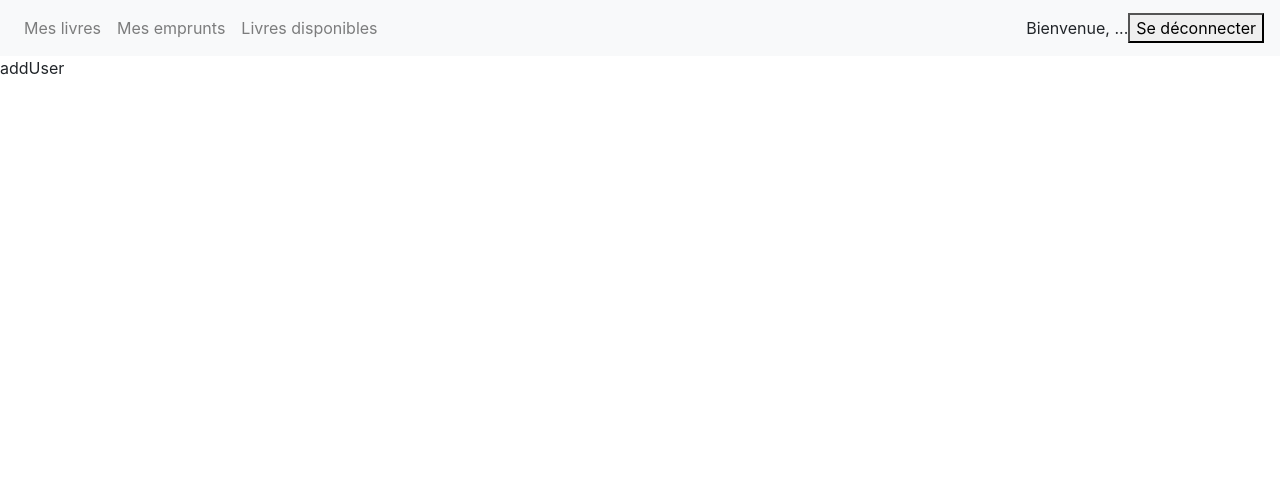
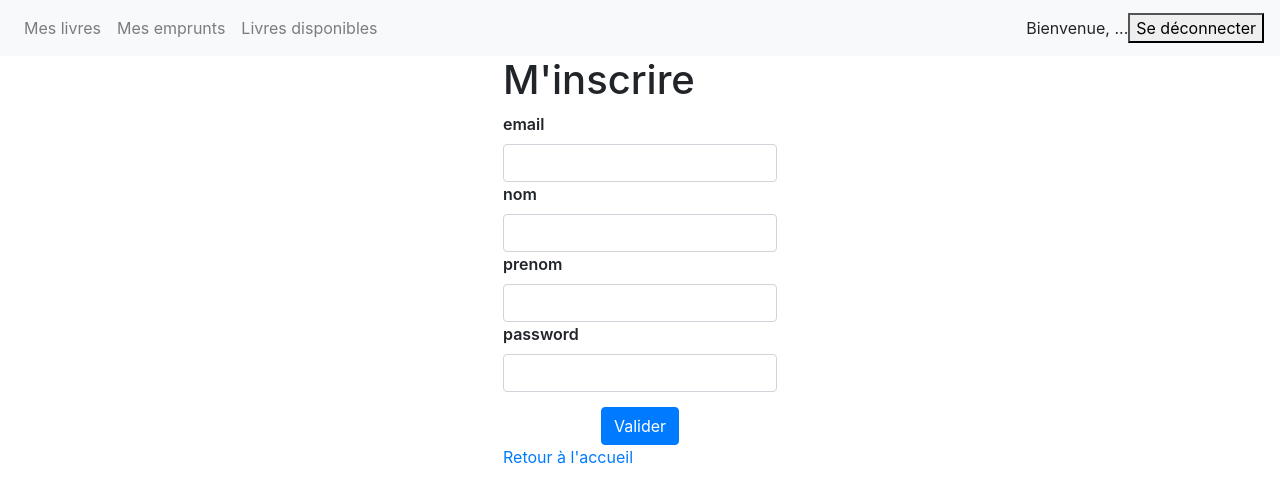
Before and after one commit to smaestri/sharebook-react, a React (Create React App) app in the folder frontend/: page /addUser in a window 1280 px wide. Shown: the top 502 px of the page. Built offline with nearby package versions, Linux system fonts and the light colour scheme.

Commit message:
Section 9 - Formulaires en REACT

```diff
--- a/frontend/src/AddBook.js
+++ b/frontend/src/AddBook.js
@@ -1,9 +1,61 @@
-import {useParams} from 'react-router-dom'
+import React from 'react'
+import { useParams } from 'react-router-dom'
+import "./AddBook.scss"
 
 export default function AddBook() {
-    let {bookId} = useParams();
-    if(bookId) {
+    let { bookId } = useParams();
+    const [bookData, setBookData] = React.useState({name: '', categoryId: 1 })
+    const categories = [{
+        id: 1,
+        label: "BD"
+    },
+    {
+        id: 2,
+        label: "Roman"
+    },
+    {
+        id: 3,
+        label: "Informatique"
+    }]
+
+    if (bookId) {
         return "update book"
     }
-    return "addBook"
+
+    const handleChange = (event) => {
+        let currentState = {...bookData};
+        currentState[event.target.name] = event.target.value;
+        setBookData(currentState)
+    }
+
+    const onSubmit = (event) => {
+        event.preventDefault();
+        console.log("onSubmit")
+        console.log(bookData)
+        // TODO
+    }
+
+    return (
+        <div className="container-add-book">
+            <h1>Ajouter un livre</h1>
+            <form onSubmit={onSubmit}>
+                <div>
+                    <label>Nom du livre</label>
+                    <input name="name" type="text" onChange={handleChange} className="form-control"></input>
+                </div>
+                <div>
+                    <label>Catégorie du livre</label>
+                    <select name="categoryId" onChange={handleChange} className="form-control">
+                        {categories.map(category => (
+                            <option key={category.id} value={category.id}>{category.label}</option>
+                        ))}
+                    </select>
+                </div>
+                <div className="container-submit">
+                    <input type="submit" value='Valider' className="btn btn-primary"></input>
+                </div>
+
+            </form>
+        </div>
+    )
 }
--- /dev/null
+++ b/frontend/src/AddBook.scss
@@ -0,0 +1,8 @@
+.container-add-book {
+    width: 350px;
+
+    .container-submit {
+        margin-top: 15px;
+        margin-bottom: 15px;
+    }
+}
--- a/frontend/src/AddUser.js
+++ b/frontend/src/AddUser.js
@@ -1,3 +1,65 @@
-export default function AddUser() {
-  return "addUser"
+import React from 'react'
+import { Link, withRouter } from "react-router-dom";
+
+import './AddUser.scss'
+
+class AddUser extends React.Component {
+
+  constructor() {
+    super();
+    this.state = { userData: {}, showModal: false }
+  }
+
+  handleChange = (event) => {
+    let currentState = { ...this.state.userData };
+    currentState[event.target.name] = event.target.value;
+    this.setState({ userData: currentState })
+  }
+
+  handleCloseModal = () => {
+    this.setState({ showModal: false })
+  }
+
+  onSubmit = (event) => {
+    event.preventDefault();
+    console.log("onSubmit")
+    console.log(this.state.userData)
+
+  }
+
+  render() {
+    return (
+      <div className="add-user-container">
+        <div>
+          <h1>M'inscrire</h1>
+          <div>
+            <form onSubmit={this.onSubmit}>
+              <div>
+                <label>email</label>
+                <input name="email" type="text" className="form-control" onChange={this.handleChange} />
+              </div>
+              <div>
+                <label>nom</label>
+                <input name="lastName" type="text" className="form-control" onChange={this.handleChange} />
+              </div>
+              <div>
+                <label>prenom</label>
+                <input name="firstName" type="text" className="form-control" onChange={this.handleChange} />
+              </div>
+              <div>
+                <label>password</label>
+                <input name="password" type="password" className="form-control" onChange={this.handleChange} />
+              </div>
+              <div className="container-valid text-center">
+                <input type="submit" value="Valider" className="btn btn-primary" onChange={this.handleChange} />
+              </div>
+            </form>
+          </div>
+          <div><Link to="/">Retour à l'accueil</Link></div>
+        </div>
+      </div>
+    )
+  }
 }
+
+export default withRouter(AddUser)
--- /dev/null
+++ b/frontend/src/AddUser.scss
@@ -0,0 +1,13 @@
+.add-user-container {
+  display: flex;
+  align-content: center;
+  justify-content: center;
+
+  label {
+      font-weight: 600;
+  }
+
+  .container-valid {
+      margin-top: 15px;
+  }
+}
--- a/frontend/src/Login.js
+++ b/frontend/src/Login.js
@@ -1,3 +1,59 @@
-export default function Login() {
-    return "Login"
+import React from 'react'
+import logo from './logo.jpg';
+import { Link } from "react-router-dom";
+import './Login.scss'
+
+export default class Login extends React.Component {
+
+    constructor() {
+        super();
+        this.state = { userData: {} }
+        this.handleChange = this.handleChange.bind(this)
+        this.onSubmit = this.onSubmit.bind(this)
+        this.handleCloseModal = this.handleCloseModal.bind(this)
+    }
+
+    handleChange(event) {
+        let currentState = {...this.state.userData};
+        currentState[event.target.name] = event.target.value;
+        this.setState({ userData: currentState })
+    }
+
+    onSubmit(event) {
+        event.preventDefault();
+        console.log("onsubmit")
+        console.log(this.state.userData)
+
+    }
+
+    handleCloseModal() {
+        this.setState({ showModal: false })
+    }
+
+    render() {
+        return (
+            <div className="login-container">
+                <div>
+                    <div>
+                        <img src={logo} alt="Logo" />
+                    </div>
+                    <div className="title">
+                        Bienvenue sur Sharebook!
+                    </div>
+                    <div className="form-container">
+                        <form onSubmit={this.onSubmit}>
+                            <span>Mail: </span>
+                            <input type="text" className="form-control" name="email" onChange={this.handleChange}></input>
+                            <span>Passsword: </span>
+                            <input type="password" className="form-control" name="password" onChange={this.handleChange}></input>
+                            <div>
+                                <input type="submit" className="btn btn-primary" value="OK" />
+                            </div>
+                        </form>
+                    </div>
+                    <div><Link to="/addUser">M'inscrire</Link></div>
+                </div>
+            </div>
+        )
+    }
 }
--- /dev/null
+++ b/frontend/src/Login.scss
@@ -0,0 +1,14 @@
+.login-container {
+    display: flex;
+    align-content: center;
+    justify-content: center;
+
+    .title {
+        font-weight: 600;
+        font-size: larger;
+    }
+
+    .form-container {
+        margin-bottom: 10px;
+    }
+}
```
Also changed, not shown: frontend/src/logo.jpg (added).
